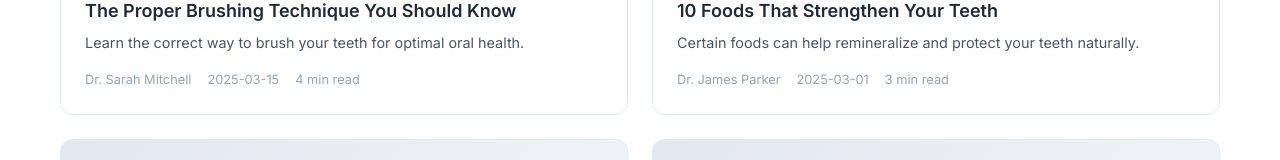
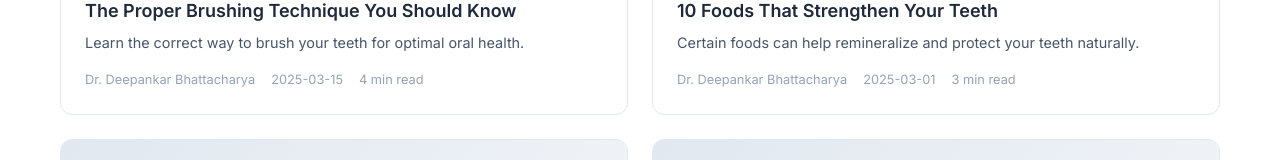
Before and after one commit to biswarup14/DocWebapp, a React (Vite) app: page /blog in a window 1280 px wide. Shown: the part 632-792 px from the top of the page. Built offline with nearby package versions, Linux system fonts and the light colour scheme; no server answers.

Commit message:
about / blog pages fixed

```diff
--- a/src/data/blogPosts.js
+++ b/src/data/blogPosts.js
@@ -22,7 +22,7 @@ Hold your toothbrush at a 45-degree angle to the gumline. Use short, gentle back
 - Using a hard-bristled brush
 - Neglecting the inner surfaces of teeth
 - Rushing through the process`,
-    author: 'Dr. Sarah Mitchell',
+    author: 'Dr. Deepankar Bhattacharya',
     date: '2025-03-15',
     category: 'Oral Hygiene',
     readTime: '4 min read',
@@ -47,7 +47,7 @@ Almonds provide calcium and protein while being low in sugar.
 
 **Fish**
 Salmon is rich in vitamin D, which helps the body absorb calcium.`,
-    author: 'Dr. James Parker',
+    author: 'Dr. Deepankar Bhattacharya',
     date: '2025-03-01',
     category: 'Nutrition',
     readTime: '3 min read',
@@ -69,7 +69,7 @@ Deep breathing, meditation, and progressive muscle relaxation can help calm nerv
 
 **Consider Sedation Options**
 For severe anxiety, ask about nitrous oxide or oral sedation options.`,
-    author: 'Dr. Sarah Mitchell',
+    author: 'Dr. Deepankar Bhattacharya',
     date: '2025-02-15',
     category: 'Patient Care',
     readTime: '5 min read',
@@ -91,7 +91,7 @@ Use colorful toothbrushes, flavored toothpaste, and songs to make brushing an en
 
 **Sealants**
 Ask your dentist about dental sealants — a protective coating applied to the chewing surfaces of back teeth.`,
-    author: 'Dr. James Parker',
+    author: 'Dr. Deepankar Bhattacharya',
     date: '2025-02-01',
     category: 'Pediatric Dentistry',
     readTime: '4 min read',
--- a/src/pages/About/About.jsx
+++ b/src/pages/About/About.jsx
@@ -3,10 +3,7 @@ import SEO from '../../components/SEO/SEO';
 import styles from './About.module.css';
 
 const team = [
-  { name: 'Dr. Sarah Mitchell', role: 'Lead Dentist & Founder', bio: 'Over 15 years of experience in general and cosmetic dentistry. DDS from UCLA.' },
-  { name: 'Dr. James Parker', role: 'Pediatric Dentist', bio: 'Specializes in children\'s dentistry with a gentle approach. Board-certified pediatric dentist.' },
-  { name: 'Dr. Lisa Wong', role: 'Orthodontist', bio: 'Expert in braces and Invisalign treatments. 10+ years of orthodontic experience.' },
-  { name: 'Maria Santos', role: 'Dental Hygienist', bio: 'Certified dental hygienist passionate about preventive care and patient education.' },
+  { name: 'Dr. Deepankar Bhattacharya', role: 'Lead Dentist & Founder', bio: 'Over 15 years of experience in general and cosmetic dentistry. DDS from UCLA.' },
 ];
 
 const values = [
@@ -33,7 +30,7 @@ export default function About() {
           <div className={styles.story}>
             <div className={styles.storyContent}>
               <h2>Our Story</h2>
-              <p>Bright Smile Dental was founded in 2005 by Dr. Sarah Mitchell with a simple mission: provide exceptional dental care in a warm, welcoming environment.</p>
+              <p>Bright Smile Dental was founded in 2005 by Dr. Deepankar Bhattacharya with a simple mission: provide exceptional dental care in a warm, welcoming environment.</p>
               <p>What started as a small practice has grown into a full-service dental clinic serving thousands of happy patients. We invest in the latest dental technology and continuously train our team to deliver the best outcomes.</p>
               <p>Today, we're proud to be one of the most trusted dental practices in the Smileville community.</p>
             </div>
--- a/src/pages/Admin/Admin.jsx
+++ b/src/pages/Admin/Admin.jsx
@@ -8,7 +8,7 @@ const defaultForm = {
   title: '',
   excerpt: '',
   content: '',
-  author: 'Dr. Sarah Mitchell',
+  author: 'Dr. Deepankar Bhattacharya',
   category: 'Oral Hygiene',
   readTime: '4 min read',
 };
--- a/src/pages/Blog/Blog.jsx
+++ b/src/pages/Blog/Blog.jsx
@@ -2,7 +2,7 @@ import { useState, useContext } from 'react';
 import { Link, useNavigate } from 'react-router-dom';
 import SEO from '../../components/SEO/SEO';
 import BlogCard from '../../components/BlogCard/BlogCard';
-import { BlogContext, isAdminLoggedIn } from '../../context/BlogContext';
+import { BlogContext, isAdminLoggedIn, adminLogin } from '../../context/BlogContext';
 import styles from './Blog.module.css';
 
 function AdminLoginModal({ onClose }) {
@@ -12,7 +12,6 @@ function AdminLoginModal({ onClose }) {
 
   const handleSubmit = (e) => {
     e.preventDefault();
-    const { adminLogin } = require('../../context/BlogContext');
     if (adminLogin(password)) {
       onClose();
       navigate('/admin');
--- a/src/pages/Home/Home.jsx
+++ b/src/pages/Home/Home.jsx
@@ -24,7 +24,7 @@ const services = [
 ];
 
 const testimonials = [
-  { name: 'Emily Rodriguez', rating: 5, text: 'Best dental experience ever! The staff is incredibly friendly and the office is spotless. Dr. Mitchell made my teeth whitening results amazing.', date: 'Feb 2025' },
+  { name: 'Emily Rodriguez', rating: 5, text: 'Best dental experience ever! The staff is incredibly friendly and the office is spotless. Dr. Bhattacharya made my teeth whitening results amazing.', date: 'Feb 2025' },
   { name: 'Michael Chen', rating: 5, text: 'I was terrified of dentists until I came here. They made me feel completely at ease during my implant procedure. Highly recommend!', date: 'Jan 2025' },
   { name: 'Sarah Johnson', rating: 5, text: 'My kids actually look forward to their dental visits now. The pediatric care here is outstanding. Thank you, Dr. Parker!', date: 'Mar 2025' },
 ];
@@ -48,6 +48,7 @@ export default function Home() {
             <p className={styles.heroSubtitle}>
               Experience exceptional dental care in a comfortable, modern environment. From routine cleanings to complete smile makeovers.
             </p>
+            <p className={styles.doctorName}>Led by <strong>Dr. Deepankar Bhattacharya</strong></p>
             <div className={styles.heroActions}>
               <Link to="/appointment" className="btn btn-primary">Book Appointment</Link>
               <Link to="/services" className="btn btn-secondary">Our Services</Link>
--- a/src/pages/Home/Home.module.css
+++ b/src/pages/Home/Home.module.css
@@ -27,6 +27,16 @@
   line-height: 1.7;
   margin-bottom: 32px;
   max-width: 520px;
+}
+
+.doctorName {
+  font-size: 1rem;
+  color: var(--color-text-secondary);
+  margin-bottom: 24px;
+}
+
+.doctorName strong {
+  color: var(--color-primary);
 }
 
 .heroActions {
--- a/src/pages/Testimonials/Testimonials.jsx
+++ b/src/pages/Testimonials/Testimonials.jsx
@@ -5,10 +5,10 @@ import ShareButtons from '../../components/ShareButtons/ShareButtons';
 import styles from './Testimonials.module.css';
 
 const testimonials = [
-  { name: 'Emily Rodriguez', rating: 5, text: 'Best dental experience ever! The staff is incredibly friendly and the office is spotless. Dr. Mitchell made my teeth whitening results amazing.', date: 'February 2025' },
+  { name: 'Emily Rodriguez', rating: 5, text: 'Best dental experience ever! The staff is incredibly friendly and the office is spotless. Dr. Bhattacharya made my teeth whitening results amazing.', date: 'February 2025' },
   { name: 'Michael Chen', rating: 5, text: 'I was terrified of dentists until I came here. They made me feel completely at ease during my implant procedure. Highly recommend!', date: 'January 2025' },
   { name: 'Sarah Johnson', rating: 5, text: 'My kids actually look forward to their dental visits now. The pediatric care here is outstanding. Thank you, Dr. Parker!', date: 'March 2025' },
-  { name: 'David Kim', rating: 5, text: 'The Invisalign treatment was seamless. Dr. Wong monitored every step and the results exceeded my expectations. My teeth are perfectly aligned now.', date: 'December 2024' },
+  { name: 'David Kim', rating: 5, text: 'The Invisalign treatment was seamless. Dr. Bhattacharya monitored every step and the results exceeded my expectations. My teeth are perfectly aligned now.', date: 'December 2024' },
   { name: 'Jennifer Lopez', rating: 4, text: 'Great experience with my crown restoration. The whole process was explained clearly and the final result looks completely natural.', date: 'November 2024' },
   { name: 'Robert Wilson', rating: 5, text: 'Had a dental emergency on a Saturday. They got me in immediately and took care of the problem. Lifesavers!', date: 'October 2024' },
   { name: 'Amanda Foster', rating: 5, text: 'The veneers transformed my smile completely. I finally feel confident in photos. The team here is truly exceptional.', date: 'September 2024' },
```
